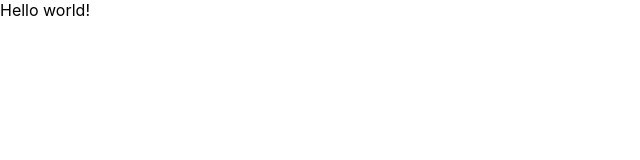
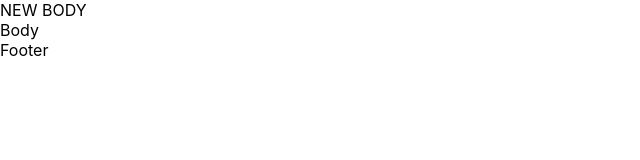
Before and after one commit to prohoryakovlev/projectNew, a React (Create React App) app: page / in a window 1280 px wide. Shown: the top 160 px of the page, without its empty margins (0-640 px from the left). Built offline with nearby package versions, Linux system fonts and the light colour scheme.

Commit message:
TestProps

```diff
--- a/src/App.tsx
+++ b/src/App.tsx
@@ -1,13 +1,17 @@
 import React from 'react';
-import logo from './logo.svg';
 import './App.css';
+import Header from "./site/Header";
+import Body from "./site/Body";
+import Footer from "./site/Footer";
 
 function App() {
-  return (
-    <div>
-      Hello world!
-    </div>
-  );
+    return (
+        <div>
+            <Header title={'NEW BODY'}/>
+            <Body/>
+            <Footer/>
+        </div>
+    );
 }
 
 export default App;
--- /dev/null
+++ b/src/site/Body.tsx
@@ -0,0 +1,11 @@
+import React from 'react';
+
+const Body = () => {
+    return (
+        <div>
+            Body
+        </div>
+    );
+};
+
+export default Body;
--- /dev/null
+++ b/src/site/Footer.tsx
@@ -0,0 +1,11 @@
+import React from 'react';
+
+const Footer = () => {
+    return (
+        <div>
+            Footer
+        </div>
+    );
+};
+
+export default Footer;
--- /dev/null
+++ b/src/site/Header.tsx
@@ -0,0 +1,15 @@
+import React from 'react';
+
+type HeaderType={
+    title: string
+}
+
+const Header = (props:HeaderType) => {
+    return (
+        <>
+            {props.title}
+        </>
+    );
+};
+
+export default Header;
```
